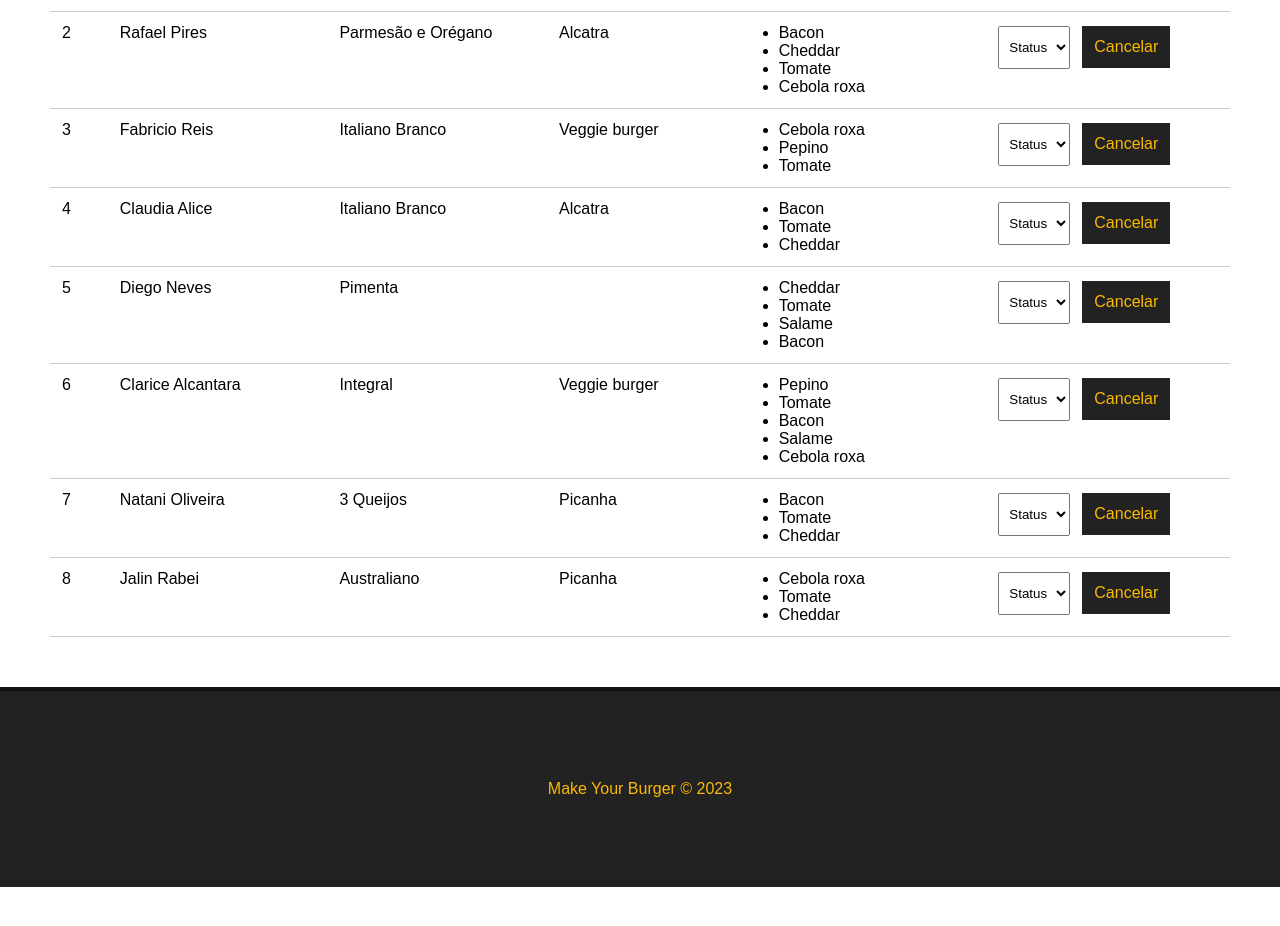
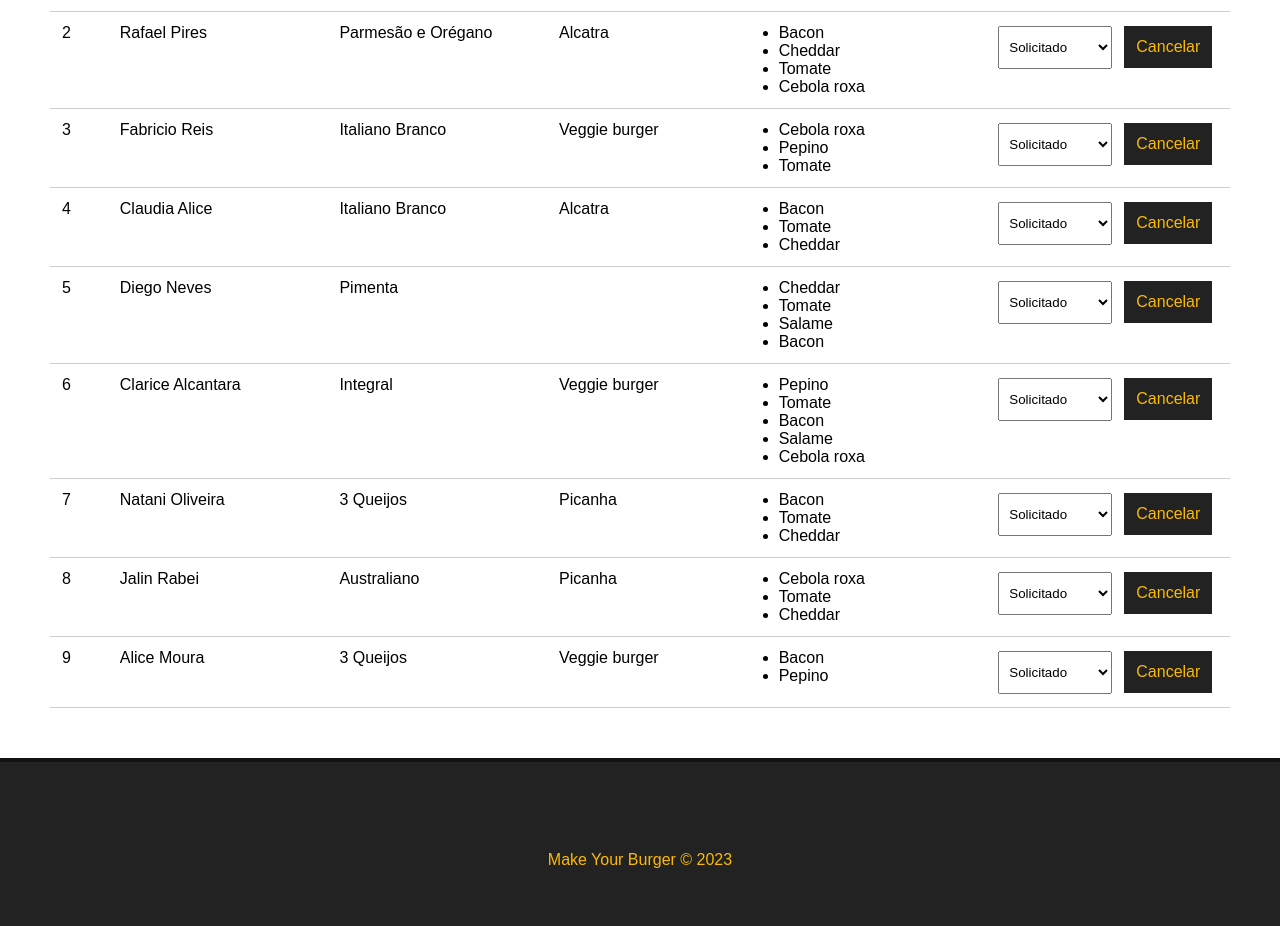
Before and after one commit to Rodkross/make_your_burguer, a Vue app: page /pedidos in a window 1280 px wide. Shown: the part 308-1234 px from the top of the page. Before the commit the page ends 1195 px from the top, so only its background shows below. Built offline with nearby package versions, Linux system fonts and the light colour scheme; data requests are answered from the project's data file.

Commit message:
finalizando aula 30

```diff
--- a/db/db.json
+++ b/db/db.json
@@ -184,6 +184,17 @@
       ],
       "status": "Solicitado",
       "id": 8
+    },
+    {
+      "nome": "Alice Moura",
+      "carne": "Veggie burger",
+      "pao": "3 Queijos",
+      "opcionais": [
+        "Bacon",
+        "Pepino"
+      ],
+      "status": "Solicitado",
+      "id": 9
     }
   ]
 }
--- a/src/components/Dashboard.vue
+++ b/src/components/Dashboard.vue
@@ -26,6 +26,9 @@
         <div>
           <select name="status" id="status">
             <option value="">Status</option>
+            <option v-for="s in status" :key="s.id" value="s.tipo" :selected="burger.status == s.tipo">
+            {{ s.tipo }}
+            </option>
           </select>
           <button class="delete-btn">Cancelar</button>
         </div>
@@ -56,6 +59,16 @@
       console.log(this.burgers);
 
       // resgatar os status
+      this.getStatus();
+    },
+    async getStatus() {
+      const req = await fetch("http://localhost:3000/status");
+
+      const data = await req.json();
+
+      this.status = data;
+
+      console.log(data);
     }
   },
   mounted() {
```
